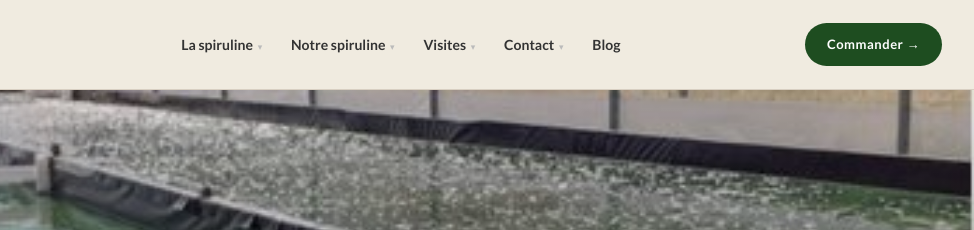
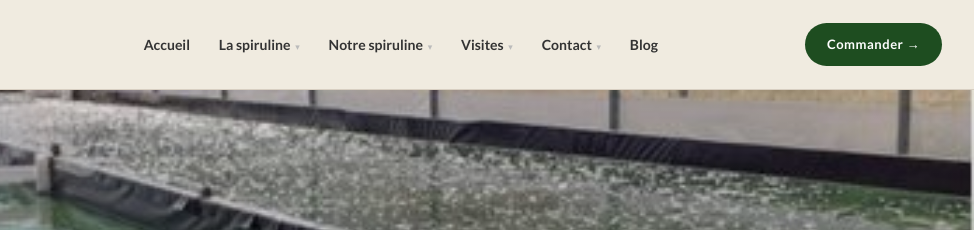
Before and after one commit to germainmaxime0-cyber/spiruline-de-chartreuse-site, a website: page index.html in a window 1280 px wide. Shown: the top 230 px of the page, 306-1280 px from the left. Drawn offline with nearby package versions, Linux system fonts and the light colour scheme; a web font is replaced by a local one.

Commit message:
Ajoute "Accueil" au menu de chaque page + corrige un débordement mobile
- Ajoute un lien "Accueil" (vers index.html) en première position du
  menu de navigation (desktop et mobile) sur les 7 pages principales
- Corrige le bloc "Une algue vieille de 3,5 milliards d'années"
  (spiruline.html) qui débordait vers la droite sur mobile : les 3
  pastilles de stats (3,5 Md / FAO·OMS / NASA) n'avaient pas de
  min-width:0, ce qui forçait la grille à s'élargir au-delà de l'écran
  dès qu'un libellé ("Étudiée par") ne pouvait pas se scinder — d'où
  le décalage visuel de toute la section vers la droite.

```diff
--- a/index.html
+++ b/index.html
@@ -332,6 +332,7 @@ a{text-decoration:none;}
     <div class="nav-brand">Spiruline de Chartreuse<span class="nav-brand-sub">Le Touvet &middot; Is&egrave;re &middot; France</span></div>
   </a>
   <ul class="nav-menu">
+    <li><a href="index.html">Accueil</a></li>
     <li><a href="spiruline.html">La spiruline <span class="arr">&#9662;</span></a>
       <div class="dropdown"><a href="spiruline.html#histoire">Son histoire</a><a href="spiruline.html#bienfaits">Les bienfaits</a><a href="spiruline.html#mode-emploi">Mode d'emploi</a></div>
     </li>
@@ -355,6 +356,7 @@ a{text-decoration:none;}
     <img src="images/logo.png" width="515" height="502" alt="Logo" style="height:50px;width:auto;aspect-ratio:515/502;">
     <button class="mobile-menu-close" aria-label="Fermer le menu">&times;</button>
   </div>
+  <div class="mobile-nav-item"><a href="index.html">Accueil</a></div>
   <div class="mobile-nav-item"><a href="spiruline.html">La spiruline</a>
     <div class="mobile-submenu"><a href="spiruline.html#histoire">Son histoire</a><a href="spiruline.html#bienfaits">Les bienfaits</a><a href="spiruline.html#mode-emploi">Mode d'emploi</a></div>
   </div>
```
Also changed, not shown: blog.html (+2 -0 lines), commander.html (+2 -0 lines), contact.html (+2 -0 lines), notre-spiruline.html (+2 -0 lines), spiruline.html (+3 -1 lines), visites.html (+2 -0 lines).
